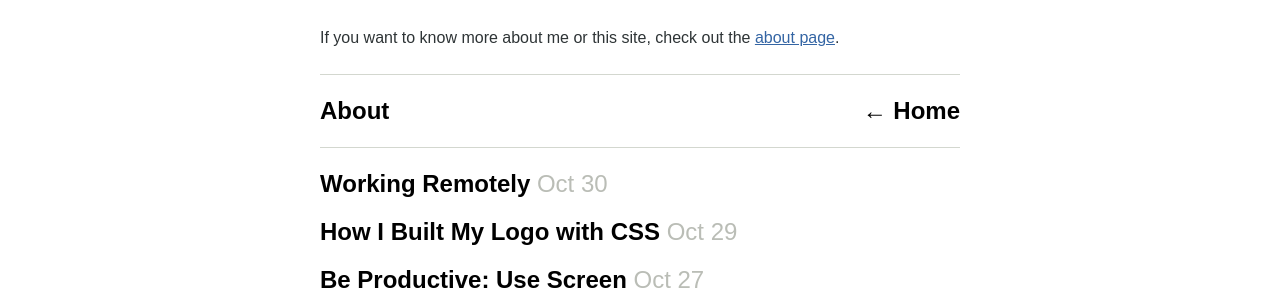
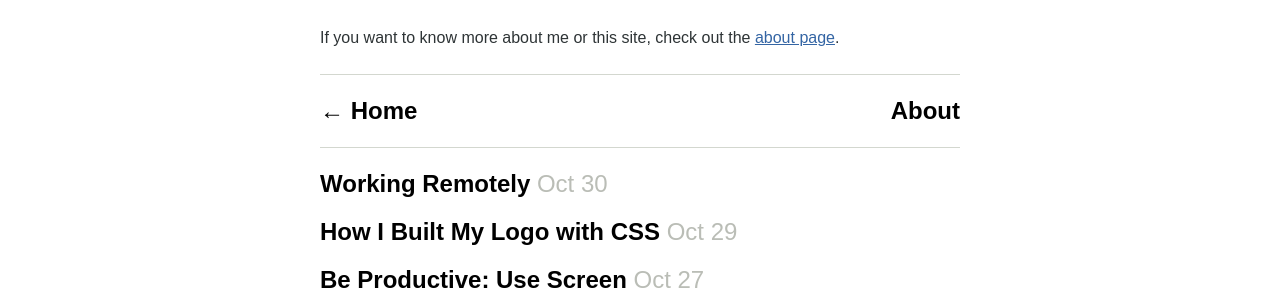
Before and after one commit to tfausak/tfausak.github.io, a Jekyll site: the page built from _posts/2011-10-23-hello-world.md, in a window 1280 px wide. Shown: the part 455-746 px from the top of the page. Built offline with Jekyll 4.4.1, drawn with Linux system fonts in a browser that asks for light colours.

Commit message:
Remove inline styles.

```diff
--- a/_layouts/post.html
+++ b/_layouts/post.html
@@ -16,7 +16,7 @@ layout: base
 </article>
 
 <ul class="posts related">
-    <li class="post home" style="float: right;">
+    <li class="post home">
         <h1 class="post-title">
             <a href="/">
                 <strong>&#x2190; Home</strong>
@@ -24,7 +24,7 @@ layout: base
         </h1>
     </li>
 
-    <li class="post about" style="float: left;">
+    <li class="post about">
         <h1 class="post-title">
             <a href="/about/">
                 <strong>About</strong>
```
